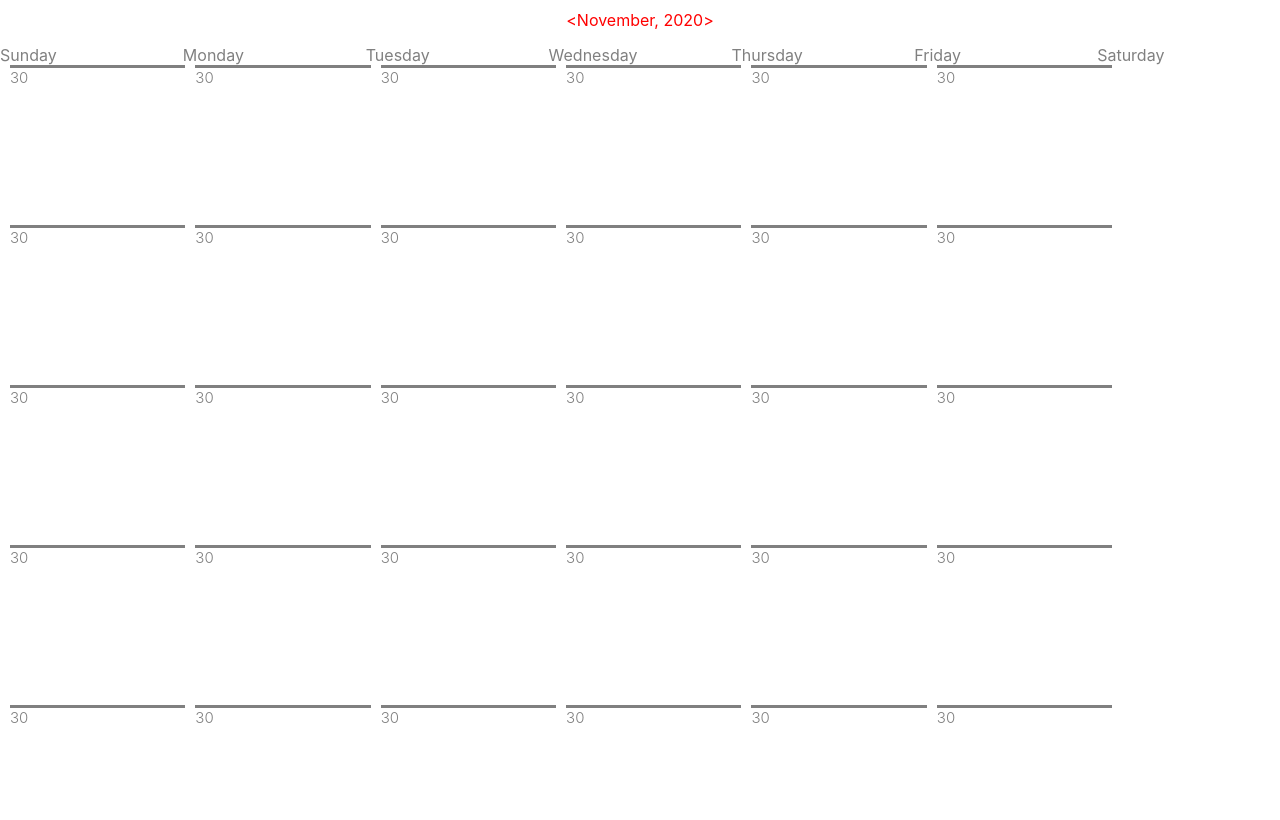
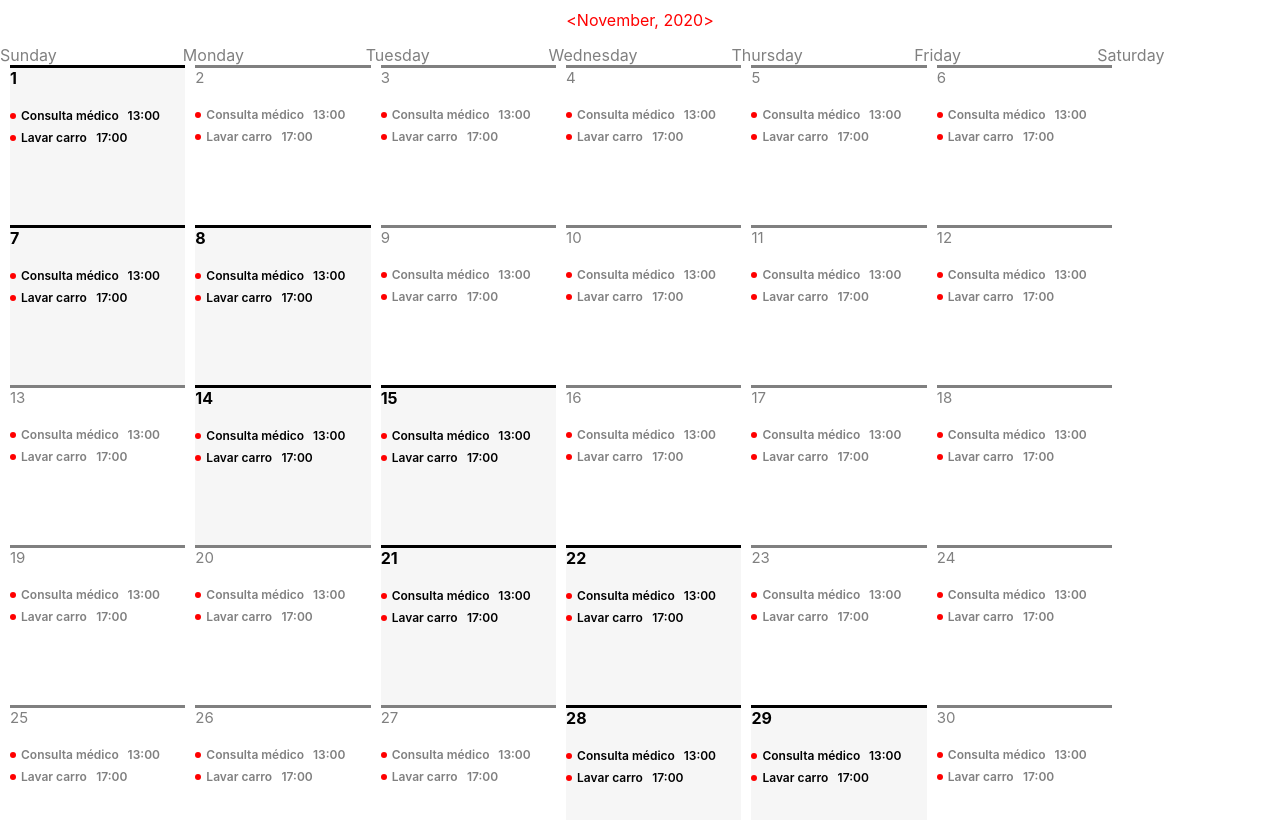
Before and after one commit to LucasBernardes/calendar-code-challenge, a React (Create React App) app: page / in a window 1280 px wide. Shown: the top 820 px of the page. Built offline with nearby package versions, Linux system fonts and the light colour scheme.

Commit message:
added event design
it's not final but i am working on it

```diff
--- a/src/Calendar.js
+++ b/src/Calendar.js
@@ -1,12 +1,43 @@
-import React, { useState } from 'react';
+import React, { useState, useEffect } from 'react';
 import moment from 'moment';
 import './styles.css';
 
 function Calendar() {
   const [monthOffset, setMonthOffset] = useState(0)
   const currentMonth = moment().add(monthOffset, 'months');
-  const currentMonthDates = new Array(currentMonth.daysInMonth()).fill(null).map((x, i) => currentMonth.startOf('month').add(i, 'days'));
+  const lastMonth = moment().add(monthOffset - 1, 'months');
+  const nextMonth = moment().add(monthOffset + 1, 'months');
+  // const currentMonthDates = new Array(currentMonth.daysInMonth()).fill(null).map((x, i) => currentMonth.startOf('month').add(i, 'days'));
+  const currentMonthDates = new Array(moment().daysInMonth()).fill(null).map((x, i) => moment().startOf('month').add(i, 'days'));
   const weekArray = moment.weekdays()
+
+  const events = [
+    {
+      name: 'Consulta médico',
+      hour: '13:00',
+    },{
+      name: 'Lavar carro',
+      hour: '17:00',
+    }
+  ];
+
+  const RenderEvents = () => {
+    return (
+      <div className="calendar-event-wrapper">
+        {
+          events.map((event) => {
+            return (
+              <div className="calendar-event-item">
+                <span class="event-circle"></span>
+                  {event.name}
+                <span class="event-hour">{event.hour}</span>
+              </div>
+            );
+          })
+        }
+      </div>
+    );
+  }
 
   const MonthChooserHeader = () => {
     return (
@@ -20,7 +51,6 @@ function Calendar() {
         </div>
       </div>
     );
-
   }
 
   const HeaderCalendar = () => {
@@ -51,7 +81,10 @@ function Calendar() {
             return (
               <div className="calendar-item-wrapper" key={date.date()}>
                 <div className={`${(date.day() === 0 || date.day() === 6) ? 'weekend' : 'calendar-item'}`}>
-                  {date.date()}
+                  <div className="event-date-number">
+                    {date.date()}
+                  </div>
+                  <RenderEvents />
                 </div>
 
                 {/* <>
--- a/src/styles.css
+++ b/src/styles.css
@@ -11,12 +11,12 @@
     height: 200;
     width: 13.7%;
     min-height: 20%;
-    /* background-color: blue; */
     padding-left: 10px;
 }
 
 .calendar-item {
     display: flex;
+    flex-direction: column;
     height: 100%;
     width: 100%;
     color: gray;
@@ -29,6 +29,7 @@
 
 .weekend {
     display: flex;
+    flex-direction: column;
     height: 100%;
     width: 100%;
     border-color: black;
@@ -53,3 +54,44 @@
     justify-content: center;
     padding-top: 10px;
 }
+
+.calendar-event-wrapper {
+    margin-top: 20px;
+    width: 100%;
+    height: 100%;
+    /* background-color: pink; */
+}
+
+.calendar-event-item {
+    display: flex;
+    flex-direction: row;
+    justify-content: flex-start;
+    /* background-color: blue; */
+    padding: 0 0 0 0;
+    margin-bottom: 2px;
+    font-weight: 600;
+    font-size: 12px;
+    width: 100%;
+}
+
+.event-date-number {
+    text-align: left;
+    font-weight: bolder !important;
+}
+
+.event-circle {
+    margin-top: 5px;
+    margin-right: 5px;
+    height: 6px;
+    width: 6px;
+    background-color: red;
+    border-radius: 50%;
+    display: inline-block;
+}
+
+.event-hour {
+    align-self: flex-end;
+    /* float: right; */
+    width: 50px;
+    height: 20px;
+}
```
Also changed, not shown: 1 other file (tests, documents, lock files or other folders).
